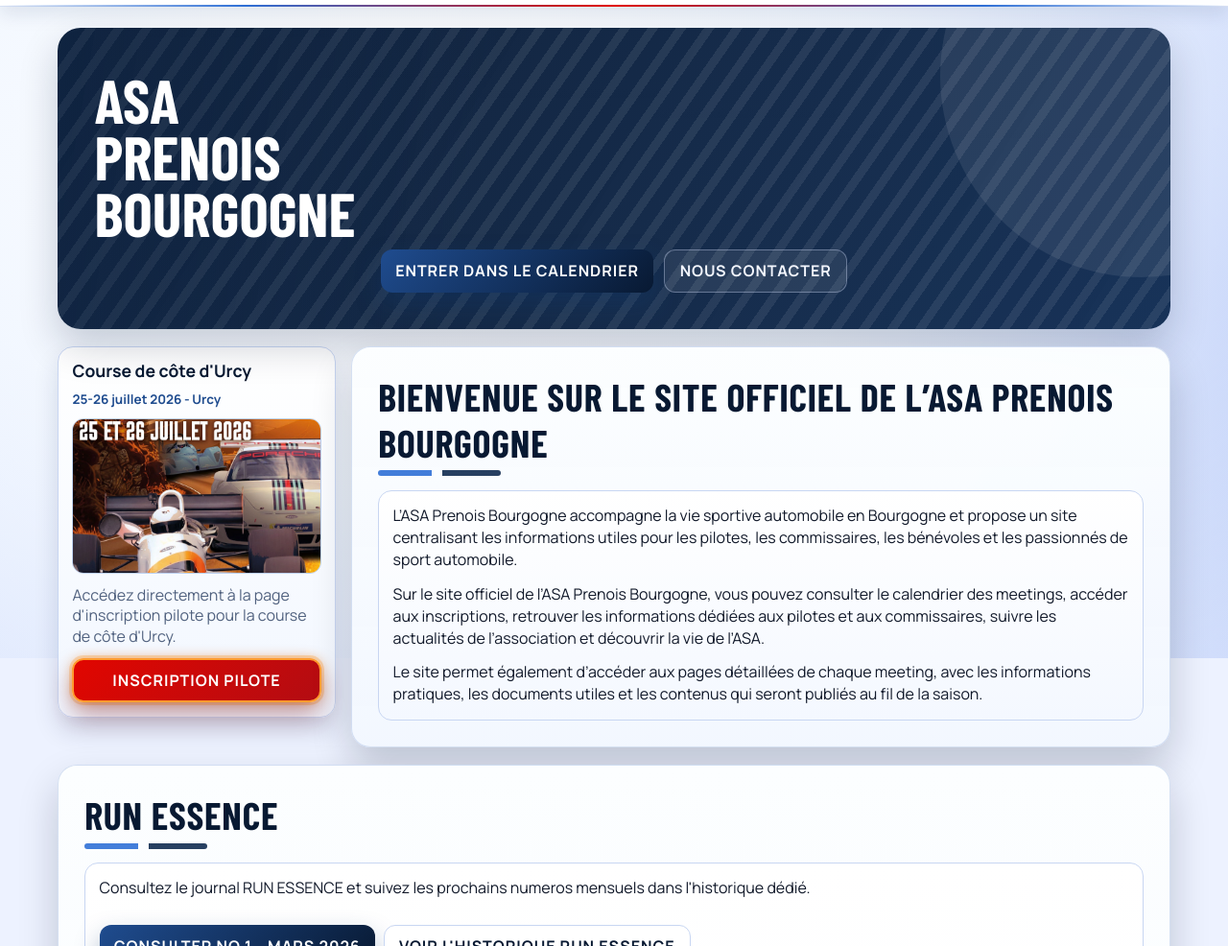
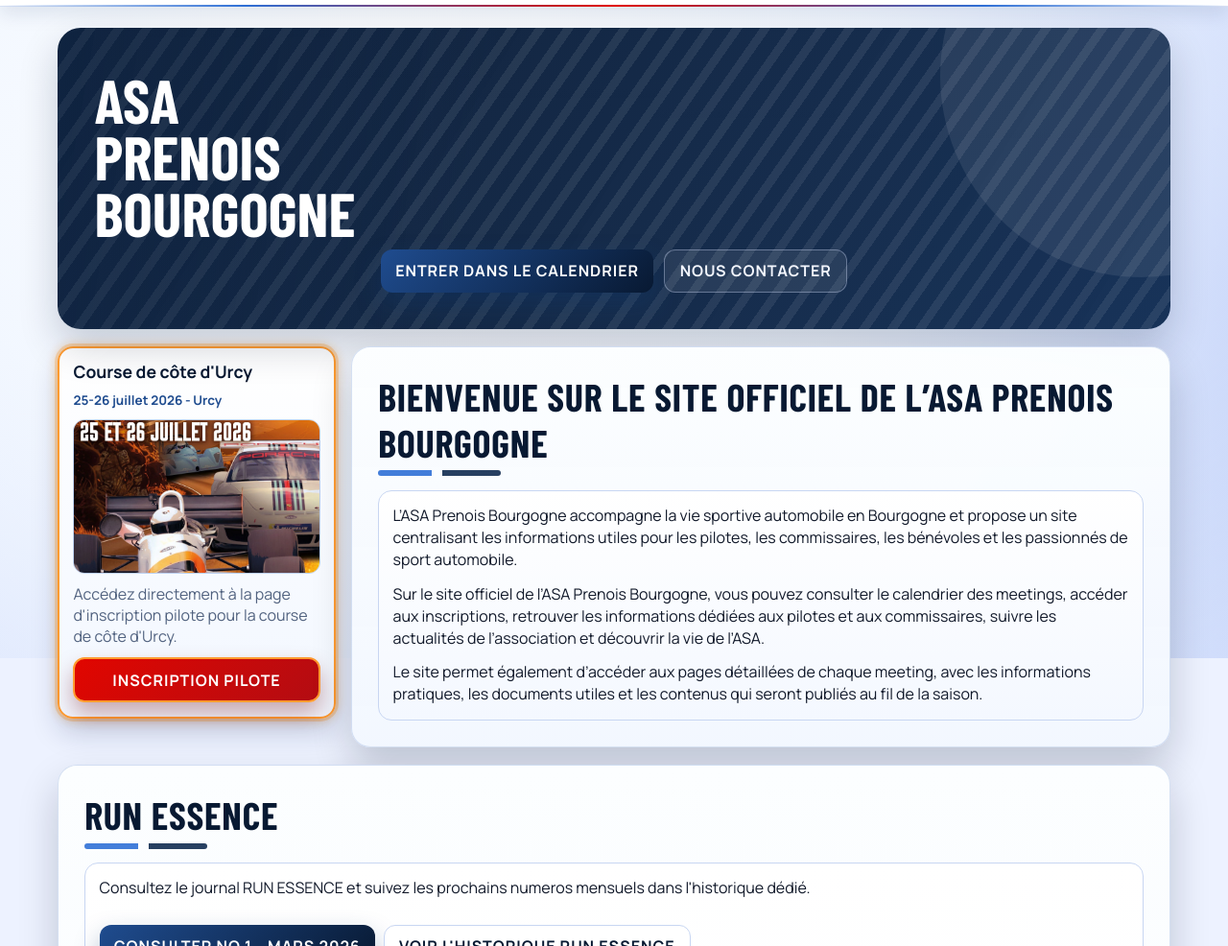
Before and after one commit to Alexandre-Rupp/Site-Asa-Prenois-Bourgogne, a plain HTML site: page index.html in a window 1280 px wide. Shown: the part 114-1100 px from the top of the page at 96% size. Drawn offline with nearby package versions, Linux system fonts and the light colour scheme; a web font is replaced by a local one.

Commit message:
Update styles.css

```diff
--- a/styles.css
+++ b/styles.css
@@ -1116,13 +1116,17 @@
 
 .home-urcy-signup-card {
   margin: 0;
-  border: 1px solid var(--line);
+  border: 2px solid #ff9b2f;
   border-radius: 16px;
   padding: 0.9rem;
   background: linear-gradient(180deg, #ffffff, #f2f7ff);
-  box-shadow: 0 14px 26px rgba(7, 31, 71, 0.14);
+  box-shadow:
+    0 14px 26px rgba(7, 31, 71, 0.14),
+    0 0 0 0 rgba(255, 155, 47, 0.5),
+    0 0 0 0 rgba(255, 155, 47, 0.24);
   display: grid;
   gap: 0.7rem;
+  animation: urcy-card-glow 2.2s ease-in-out infinite;
 }
 
 .home-urcy-signup-card h3 {
@@ -1159,10 +1163,7 @@
   border: 2px solid #ff9b2f;
   background: linear-gradient(135deg, #e10600, #b30c12);
   color: #ffffff;
-  box-shadow:
-    0 12px 22px rgba(118, 14, 20, 0.34),
-    0 0 0 0 rgba(255, 155, 47, 0.55);
-  animation: urcy-cta-glow 2.2s ease-in-out infinite;
+  box-shadow: 0 12px 22px rgba(118, 14, 20, 0.34);
 }
 
 .home-urcy-signup-btn:is(:hover, :focus-visible) {
@@ -1170,24 +1171,24 @@
   border-color: #ffad48;
 }
 
-@keyframes urcy-cta-glow {
+@keyframes urcy-card-glow {
   0%,
   100% {
     box-shadow:
-      0 12px 22px rgba(118, 14, 20, 0.34),
+      0 14px 26px rgba(7, 31, 71, 0.14),
       0 0 0 0 rgba(255, 155, 47, 0.5),
       0 0 0 0 rgba(255, 155, 47, 0.24);
   }
   50% {
     box-shadow:
-      0 14px 28px rgba(118, 14, 20, 0.42),
+      0 16px 30px rgba(7, 31, 71, 0.2),
       0 0 0 5px rgba(255, 155, 47, 0.14),
       0 0 18px 2px rgba(255, 155, 47, 0.52);
   }
 }
 
 @media (prefers-reduced-motion: reduce) {
-  .home-urcy-signup-btn {
+  .home-urcy-signup-card {
     animation: none;
   }
 }
```
